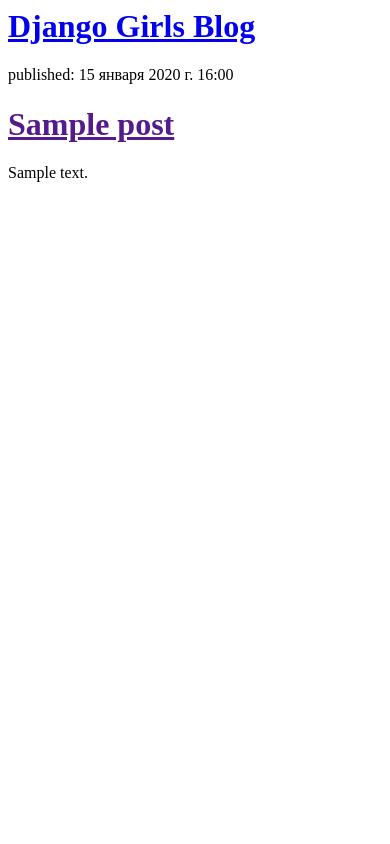
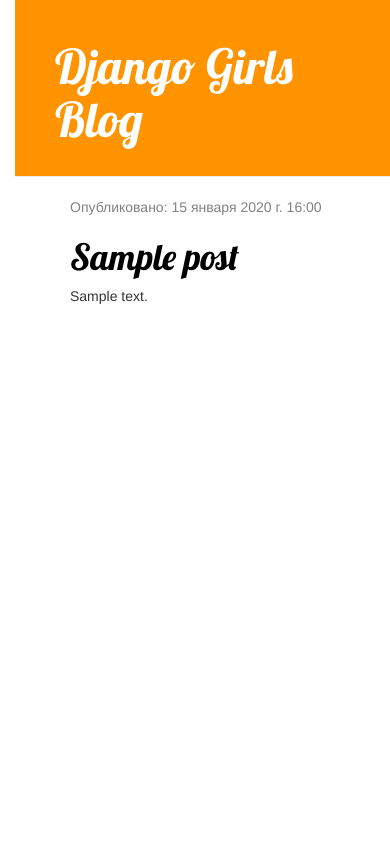
Before and after one commit to bulbazavrq/my-first-blog, a Django app: page / in a window 390 px wide. Run offline with Django 4.2, Linux system fonts and the light colour scheme; tables that the repository leaves empty hold one stand-in row (values such as "Sample post"); some libraries are stand-ins or nearby versions.

Commit message:
Added view and template for detailed blog post as well as CSS for the site.

```diff
--- /dev/null
+++ b/blog/static/css/blog.css
@@ -0,0 +1,55 @@
+h1 a {
+    color: #FCA205;
+    font-family: 'Lobster';
+}
+
+body {
+    padding-left: 15px;
+}
+
+.page-header {
+    background-color: #ff9400;
+    margin-top: 0;
+    padding: 20px 20px 20px 40px;
+}
+
+.page-header h1, .page-header h1 a, .page-header h1 a:visited, .page-header h1 a:active {
+    color: #ffffff;
+    font-size: 36pt;
+    text-decoration: none;
+}
+
+.content {
+    margin-left: 40px;
+}
+
+h1, h2, h3, h4 {
+    font-family: 'Lobster', cursive;
+}
+
+.date {
+    color: #828282;
+}
+
+.save {
+    float: right;
+}
+
+.post-form textarea, .post-form input {
+    width: 100%;
+}
+
+.top-menu, .top-menu:hover, .top-menu:visited {
+    color: #ffffff;
+    float: right;
+    font-size: 26pt;
+    margin-right: 20px;
+}
+
+.post {
+    margin-bottom: 70px;
+}
+
+.post h1 a, .post h1 a:visited {
+    color: #000000;
+}
--- /dev/null
+++ b/blog/templates/blog/base.html
@@ -0,0 +1,24 @@
+
+{% load static %}
+<html>
+    <head>
+        <title>Django Girls blog</title>
+        <link href="https://fonts.googleapis.com/css?family=Lobster&subset=latin,cyrillic" rel="stylesheet" type="text/css">
+        <link rel="stylesheet" href="//maxcdn.bootstrapcdn.com/bootstrap/3.2.0/css/bootstrap.min.css">
+        <link rel="stylesheet" href="//maxcdn.bootstrapcdn.com/bootstrap/3.2.0/css/bootstrap-theme.min.css">
+        <link rel="stylesheet" href="{% static 'css/blog.css' %}">
+    </head>
+    <body>
+    <div class="page-header">
+        <h1><a href="/">Django Girls Blog</a></h1>
+    </div>
+    <div class="content container">
+        <div class="row">
+            <div class="col-md-8">
+            {% block content %}
+            {% endblock %}
+            </div>
+        </div>
+    </div>
+</body>
+</html>
--- a/blog/templates/blog/post_list.html
+++ b/blog/templates/blog/post_list.html
@@ -1,17 +1,13 @@
-<html>
-    <head>
-        <title>Django Girls blog</title>
-    </head>
-    <body>
-        <div>
-            <h1><a href="/">Django Girls Blog</a></h1>
-        </div>
-        {% for post in posts %}
-        <div>
-            <p>published: {{ post.published_date }}</p>
-            <h1><a href="">{{ post.title }}</a></h1>
+{% extends 'blog/base.html' %}
+
+{% block content %}
+    {% for post in posts %}
+        <div class="post">
+            <div class="date">
+                <p>Опубликовано: {{ post.published_date }}</p>
+            </div>
+            <h1><a href="{% url 'post_detail' pk=post.pk %}">{{ post.title }}</a></h1>
             <p>{{ post.text|linebreaksbr }}</p>
         </div>
-        {% endfor %}
-    </body>
-</html>
+    {% endfor %}
+{% endblock %}
--- a/blog/urls.py
+++ b/blog/urls.py
@@ -3,5 +3,6 @@
 
 urlpatterns = [
     path('', views.post_list, name='post_list'),
-    path('mytest', views.my_test, name='my_test')
+    # path('mytest', views.my_test, name='my_test'),
+    path('post/<int:pk>/', views.post_detail, name='post_detail'),
 ]
--- a/blog/views.py
+++ b/blog/views.py
@@ -1,4 +1,4 @@
-from django.shortcuts import render
+from django.shortcuts import render, get_object_or_404
 from .models import Post
 from django.utils import timezone
 
@@ -9,5 +9,10 @@
     return render(request, 'blog/post_list.html', {'posts': posts})
 
 
-def my_test(request):
-    return render(request, 'blog/test.html', {})
+def post_detail(request, pk):
+    post = get_object_or_404(Post, pk=pk)
+    return render(request, 'blog/post_detail.html', {'post': post})
+
+
+# def my_test(request):
+#     return render(request, 'blog/test.html', {})
```
Also changed, not shown: blog/templates/blog/post_detail.html (added, +13 -0 lines).
